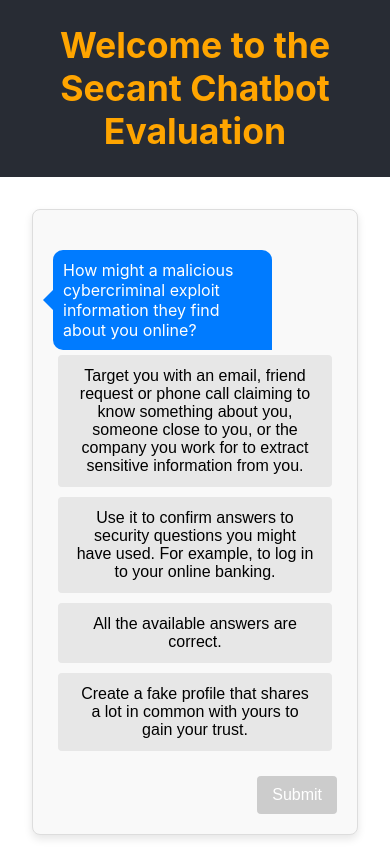
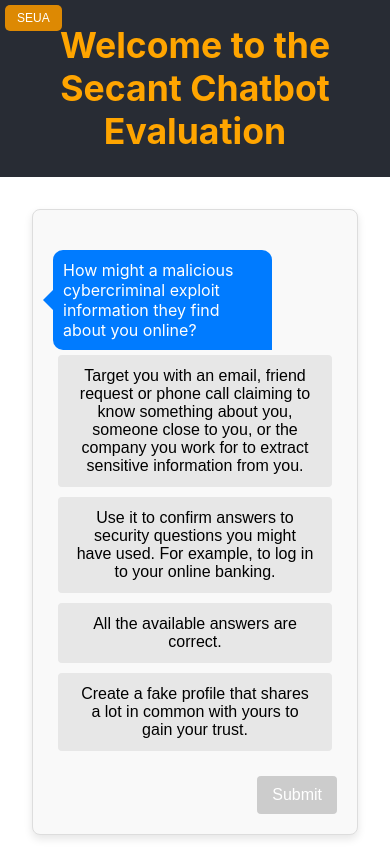
Before and after one commit to vrionisnick/secant_chatbot, a React (Create React App) app in the folder client/: page /chatbot in a window 390 px wide. Built offline with nearby package versions, Linux system fonts and the light colour scheme.

Commit message:
SEUA button

```diff
--- a/client/src/App.js
+++ b/client/src/App.js
@@ -1,7 +1,8 @@
 import React from 'react';
 import { BrowserRouter as Router, Routes, Route } from 'react-router-dom';
 import Chatbot from './components/Chatbot';
-import './App.css';
+import HomeButton from './components/HomeButton'; // Import HomeButton component
+import './App.css'; // Import global styles
 
 function App() {
   return (
@@ -12,10 +13,9 @@
         </header>
         <main>
           <Routes>
-            {/* Define the route for Chatbot within Routes */}
             <Route path="/chatbot" element={<Chatbot />} />
-            {/* You can add more Route components here */}
           </Routes>
+          <HomeButton /> {/* Render the HomeButton component */}
         </main>
       </div>
     </Router>
--- /dev/null
+++ b/client/src/components/HomeButton.js
@@ -0,0 +1,18 @@
+import React from 'react';
+import '../css/HomeButton.css'; // Import the CSS file
+
+const HomeButton = () => {
+  const handleClick = () => {
+    window.location.href = 'https://seua.vercel.app/home'; // Redirect to Secant End User Application
+  };
+
+  return (
+    <div className="home-button-container">
+      <button className="home-button" onClick={handleClick}>
+        SEUA
+      </button>
+    </div>
+  );
+};
+
+export default HomeButton;
--- /dev/null
+++ b/client/src/css/HomeButton.css
@@ -0,0 +1,39 @@
+.home-button-container {
+    position: absolute;
+    top: 20px;
+    left: 20px; /* Adjusted to left */
+  }
+
+  .home-button {
+    background-color: #dd8903;
+    color: white;
+    padding: 10px 20px;
+    border: none;
+    border-radius: 5px;
+    cursor: pointer;
+    font-size: 16px;
+  }
+
+  @media screen and (max-width: 768px) {
+    .home-button-container {
+      top: 10px;
+      left: 10px; /* Adjusted to left */
+    }
+
+    .home-button {
+      padding: 8px 16px;
+      font-size: 14px;
+    }
+  }
+
+  @media screen and (max-width: 480px) {
+    .home-button-container {
+      top: 5px;
+      left: 5px; /* Adjusted to left */
+    }
+
+    .home-button {
+      padding: 6px 12px;
+      font-size: 12px;
+    }
+  }
```
Also changed, not shown: client/src/App.css (line endings or trailing spaces).
